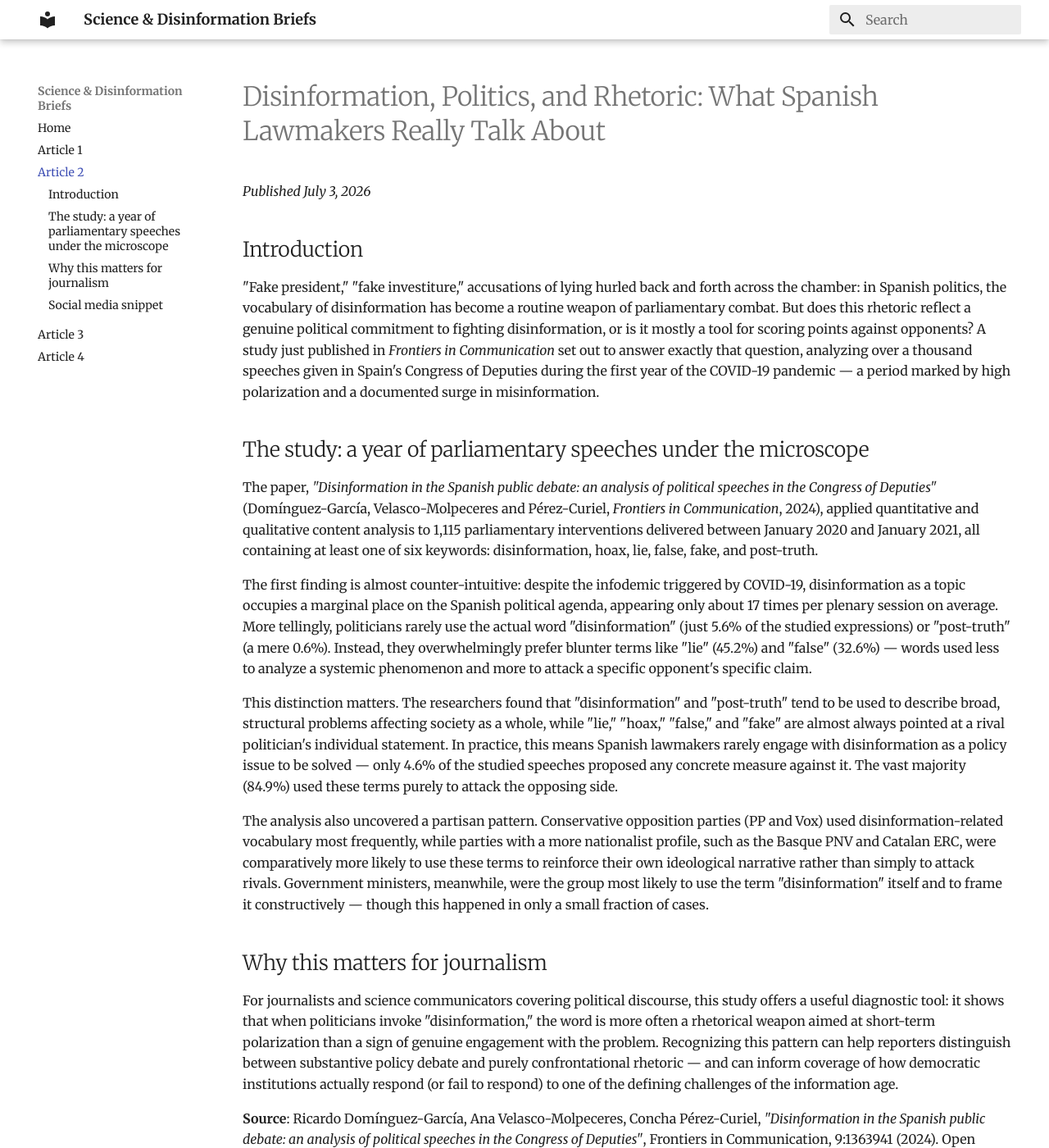
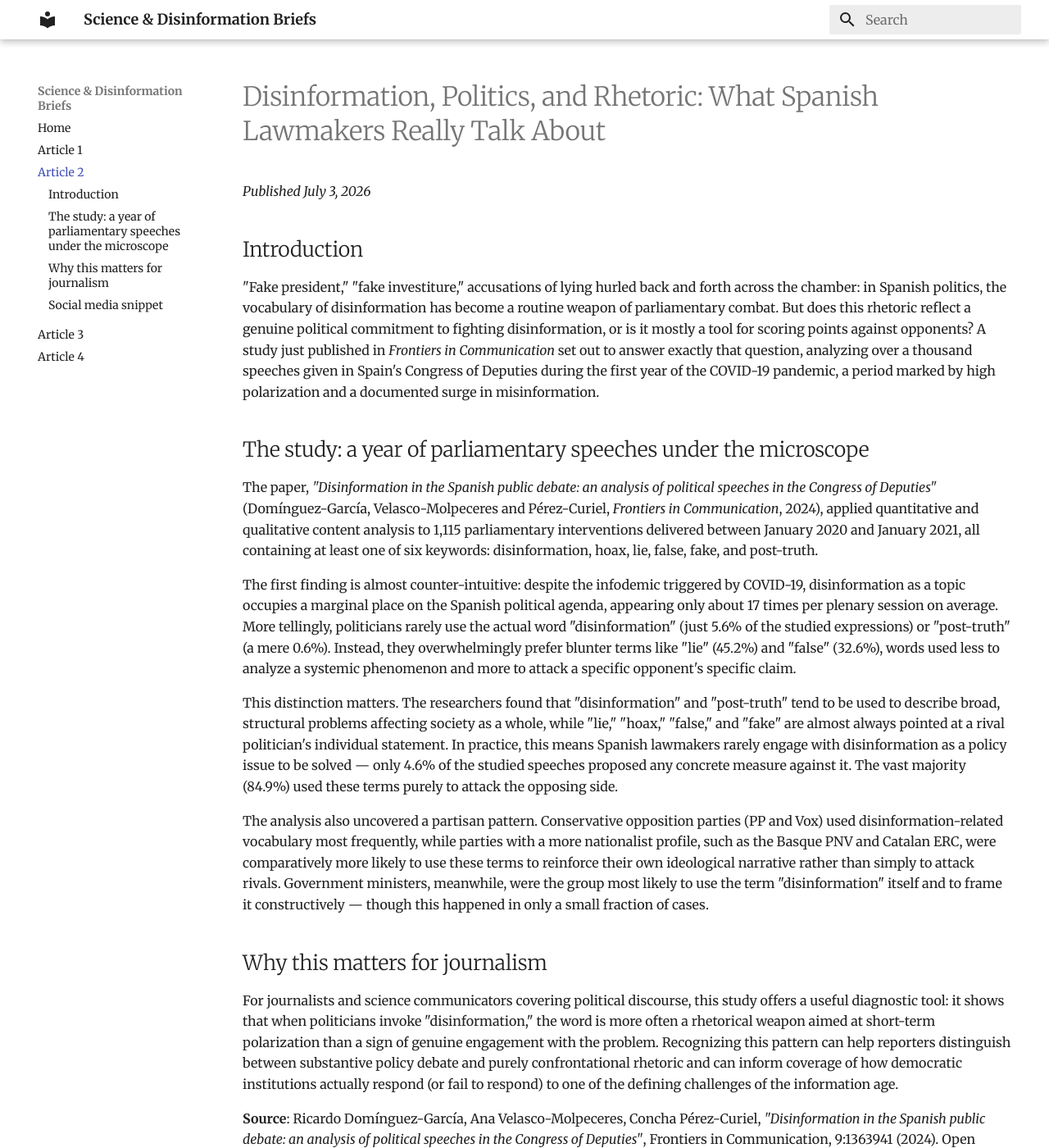
Before and after one commit to danieledelpozzo/editoria, an MkDocs documentation site: the page built from docs/article2.md, in a window 1280 px wide and 1400 px high. Shown: the whole window at 82% size. Built offline with MkDocs 1.6.1 and Material for MkDocs 9.7.7, drawn with Linux system fonts in a browser that asks for light colours.

```diff
--- a/docs/article2.md
+++ b/docs/article2.md
@@ -4,13 +4,13 @@
 
 ## Introduction
 
-"Fake president," "fake investiture," accusations of lying hurled back and forth across the chamber: in Spanish politics, the vocabulary of disinformation has become a routine weapon of parliamentary combat. But does this rhetoric reflect a genuine political commitment to fighting disinformation, or is it mostly a tool for scoring points against opponents? A study just published in *Frontiers in Communication* set out to answer exactly that question, analyzing over a thousand speeches given in Spain's Congress of Deputies during the first year of the COVID-19 pandemic — a period marked by high polarization and a documented surge in misinformation.
+"Fake president," "fake investiture," accusations of lying hurled back and forth across the chamber: in Spanish politics, the vocabulary of disinformation has become a routine weapon of parliamentary combat. But does this rhetoric reflect a genuine political commitment to fighting disinformation, or is it mostly a tool for scoring points against opponents? A study just published in *Frontiers in Communication* set out to answer exactly that question, analyzing over a thousand speeches given in Spain's Congress of Deputies during the first year of the COVID-19 pandemic, a period marked by high polarization and a documented surge in misinformation.
 
 ## The study: a year of parliamentary speeches under the microscope
 
 The paper, *"Disinformation in the Spanish public debate: an analysis of political speeches in the Congress of Deputies"* (Domínguez-García, Velasco-Molpeceres and Pérez-Curiel, *Frontiers in Communication*, 2024), applied quantitative and qualitative content analysis to 1,115 parliamentary interventions delivered between January 2020 and January 2021, all containing at least one of six keywords: disinformation, hoax, lie, false, fake, and post-truth.
 
-The first finding is almost counter-intuitive: despite the infodemic triggered by COVID-19, disinformation as a topic occupies a marginal place on the Spanish political agenda, appearing only about 17 times per plenary session on average. More tellingly, politicians rarely use the actual word "disinformation" (just 5.6% of the studied expressions) or "post-truth" (a mere 0.6%). Instead, they overwhelmingly prefer blunter terms like "lie" (45.2%) and "false" (32.6%) — words used less to analyze a systemic phenomenon and more to attack a specific opponent's specific claim.
+The first finding is almost counter-intuitive: despite the infodemic triggered by COVID-19, disinformation as a topic occupies a marginal place on the Spanish political agenda, appearing only about 17 times per plenary session on average. More tellingly, politicians rarely use the actual word "disinformation" (just 5.6% of the studied expressions) or "post-truth" (a mere 0.6%). Instead, they overwhelmingly prefer blunter terms like "lie" (45.2%) and "false" (32.6%), words used less to analyze a systemic phenomenon and more to attack a specific opponent's specific claim.
 
 This distinction matters. The researchers found that "disinformation" and "post-truth" tend to be used to describe broad, structural problems affecting society as a whole, while "lie," "hoax," "false," and "fake" are almost always pointed at a rival politician's individual statement. In practice, this means Spanish lawmakers rarely engage with disinformation as a policy issue to be solved — only 4.6% of the studied speeches proposed any concrete measure against it. The vast majority (84.9%) used these terms purely to attack the opposing side.
 
@@ -18,7 +18,7 @@ The analysis also uncovered a partisan pattern. Conservative opposition parties
 
 ## Why this matters for journalism
 
-For journalists and science communicators covering political discourse, this study offers a useful diagnostic tool: it shows that when politicians invoke "disinformation," the word is more often a rhetorical weapon aimed at short-term polarization than a sign of genuine engagement with the problem. Recognizing this pattern can help reporters distinguish between substantive policy debate and purely confrontational rhetoric — and can inform coverage of how democratic institutions actually respond (or fail to respond) to one of the defining challenges of the information age.
+For journalists and science communicators covering political discourse, this study offers a useful diagnostic tool: it shows that when politicians invoke "disinformation," the word is more often a rhetorical weapon aimed at short-term polarization than a sign of genuine engagement with the problem. Recognizing this pattern can help reporters distinguish between substantive policy debate and purely confrontational rhetoric and can inform coverage of how democratic institutions actually respond (or fail to respond) to one of the defining challenges of the information age.
 
 **Source**: Ricardo Domínguez-García, Ana Velasco-Molpeceres, Concha Pérez-Curiel, *"Disinformation in the Spanish public debate: an analysis of political speeches in the Congress of Deputies"*, Frontiers in Communication, 9:1363941 (2024). Open access under CC BY license, available at [Frontiers in Communication](https://doi.org/10.3389/fcomm.2024.1363941).
 
```
